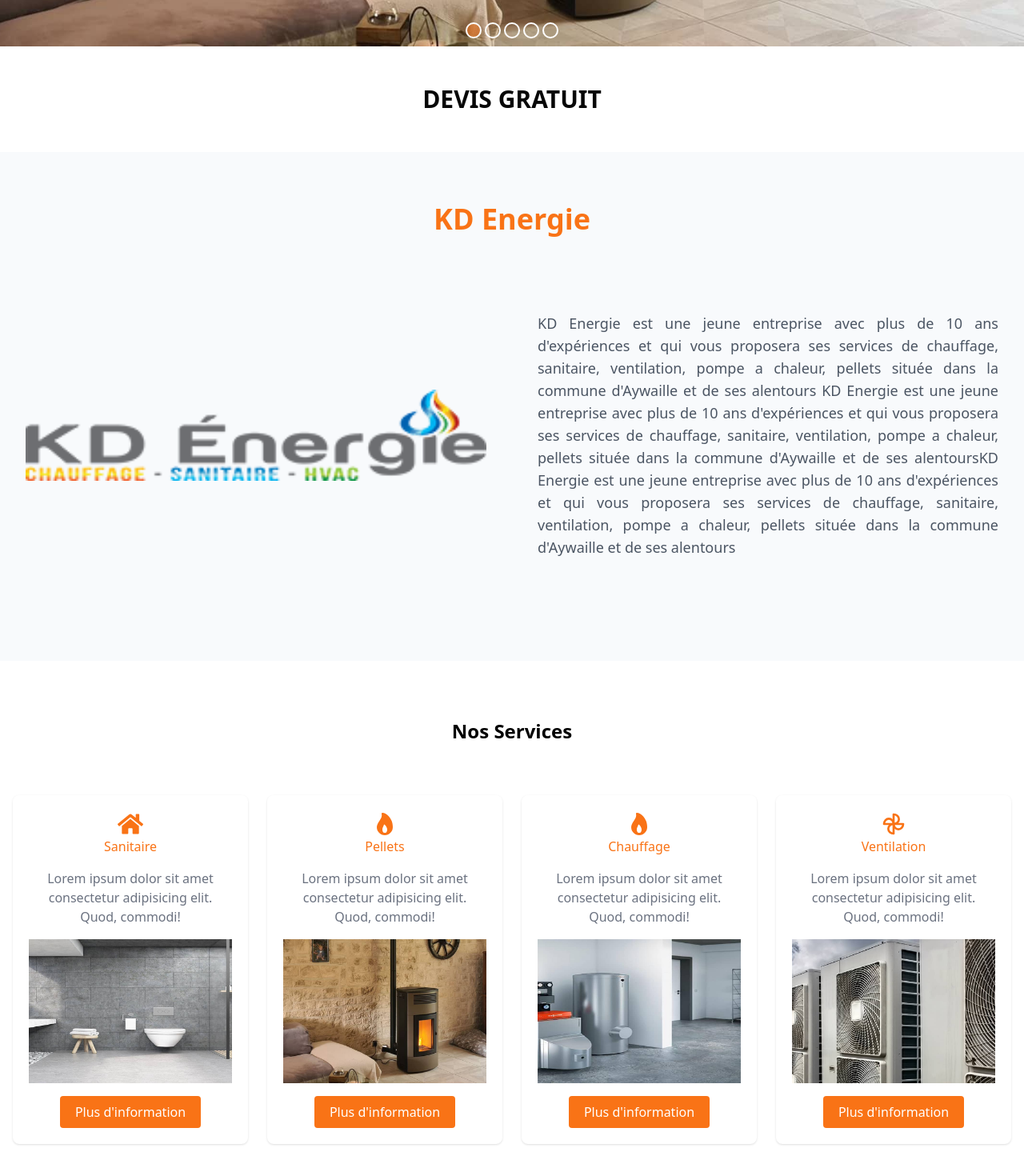
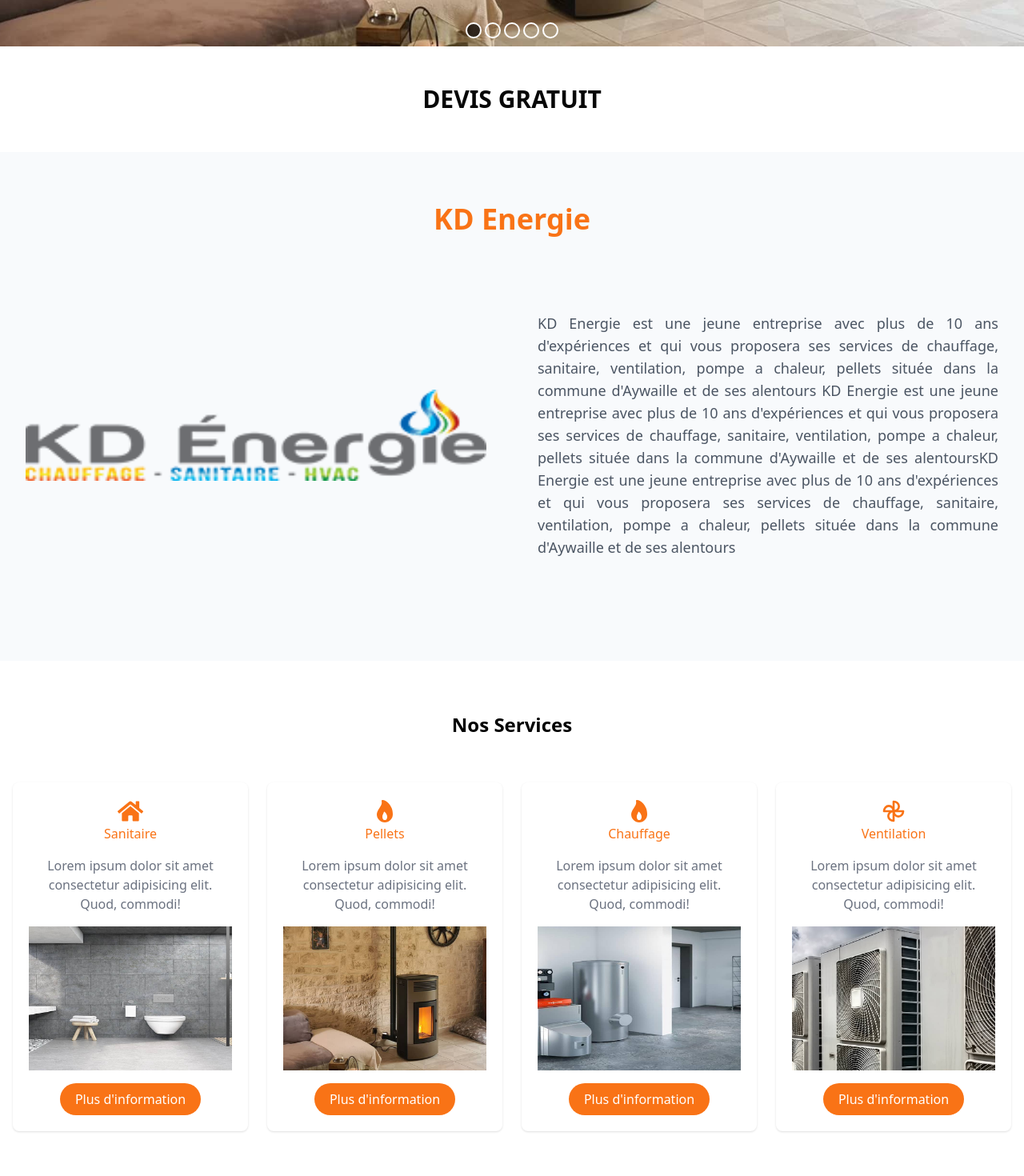
Before and after one commit to Soso-C/Kevin-Energie-Belgique, a Next.js app: page / in a window 1280 px wide. Shown: the part 562-2032 px from the top of the page at 80% size. Built offline with nearby package versions, Linux system fonts and the light colour scheme.

Commit message:
update Slider add ImgSlide

```diff
--- a/components/main/sectionServices/SectionItem.js
+++ b/components/main/sectionServices/SectionItem.js
@@ -14,7 +14,7 @@ export default function SectionItem({ icon, title, text, href = "#", img }) {
         <Image src={img} objectFit="cover" layout="fill" alt="image" />
       </div>
       <Link href={href}>
-        <button className="px-4 py-2 bg-orange-500 font-medium w-44 text-white rounded hover:text-gray-500">
+        <button className="px-4 py-2 bg-orange-500 font-medium w-44 text-white rounded-full hover:text-gray-500">
           {"Plus d'information"}
         </button>
       </Link>
--- a/components/main/sectionServices/SectionServices.js
+++ b/components/main/sectionServices/SectionServices.js
@@ -10,7 +10,7 @@ export default function SectionServices() {
   return (
     <section className="bg-white py-10">
       <div className="max-w-[1400px] mx-auto">
-        <h2 className="text-center text-2xl py-8 font-bold">Nos Services</h2>
+        <h2 className="text-center text-2xl py-6 font-bold">Nos Services</h2>
         <div className="grid grid-cols-1 md:grid-cols-2 lg:grid-cols-4 w-full justify-center gap-6 px-4 mt-8 ">
           <SectionItem
             icon={<FaHome className="h-8 w-8" />}
@@ -40,13 +40,6 @@ export default function SectionServices() {
             img={"/slide_ventil.jpg"}
             text="Lorem ipsum dolor sit amet consectetur adipisicing elit. Quod, commodi!"
           />
-          {/* <SectionItem
-            icon={<FaHome className="h-8 w-8" />}
-            href="/"
-            title="Sanitaire"
-            img={"/pump.png"}
-            text="Lorem ipsum dolor sit amet consectetur adipisicing elit. Quod, commodi!"
-          /> */}
         </div>
       </div>
     </section>
--- /dev/null
+++ b/components/slider/ImageSlide.js
@@ -0,0 +1,21 @@
+import Image from "next/image";
+import React from "react";
+
+export default function ImageSlide({ slide, id, image, index }) {
+  return (
+    <div
+      key={id}
+      className={`${
+        slide.index === index + 1 ? "opacity-100" : "opacity-0"
+      } w-full h-full transition-opacity duration-700 ease-in-out absolute`}
+    >
+      <Image
+        src={image}
+        alt={`img ${index}`}
+        objectFit="cover"
+        layout="fill"
+        quality={100}
+      />
+    </div>
+  );
+}
--- a/components/slider/Slider.js
+++ b/components/slider/Slider.js
@@ -2,69 +2,18 @@ import { useState } from "react";
 import { imgSlider } from "./imgSlider";
 import BtnSlide from "./BtnSlide";
 import Image from "next/image";
+import useSlider from "../../hook/useSlider";
+import ImageSlide from "./ImageSlide";
 
 export default function Slider() {
-  const [slide, setSlide] = useState({
-    index: 1,
-    inProgress: false,
-  });
-
-  // Move to nextSlide
-  const nextSlide = () => {
-    if (slide.index !== imgSlider.length && !slide.inProgress) {
-      setSlide({ index: slide.index + 1, inProgress: true });
-
-      setTimeout(() => {
-        setSlide({ index: slide.index + 1, inProgress: false });
-      }, 400);
-    } else if (slide.index === imgSlider.length && !slide.inProgress) {
-      setSlide({ index: 1, inProgress: true });
-      setTimeout(() => {
-        setSlide({ index: 1, inProgress: false });
-      }, 400);
-    }
-  };
-  // Move to prevSlide
-  const prevSlide = () => {
-    if (slide.index !== 1 && !slide.inProgress) {
-      setSlide({ index: slide.index - 1, inProgress: true });
-      setTimeout(() => {
-        setSlide({ index: slide.index - 1, inProgress: false });
-      }, 400);
-    } else if (slide.index === 1 && !slide.inProgress) {
-      setSlide({ index: 4, inProgress: true });
-      setTimeout(() => {
-        setSlide({ index: 4, inProgress: false });
-      }, 400);
-    }
-  };
-
-  // Move to index by dot
-  const moveDot = (index) => {
-    setSlide({ index: index, inProgress: false });
-  };
+  const { slide, moveDot, nextSlide, prevSlide } = useSlider();
 
   return (
     // Container slider
     <div className="w-full h-96 lg:h-[500px] overflow-hidden relative mt-[70px] md:mt-[120px]">
       {/* Img */}
       {imgSlider.map((img, index) => {
-        return (
-          <div
-            key={img.id}
-            className={`${
-              slide.index === index + 1 ? "opacity-100" : "opacity-0"
-            } w-full h-full transition-opacity duration-700 ease-in-out absolute`}
-          >
-            <Image
-              src={img.image}
-              alt={`img ${index}`}
-              objectFit="cover"
-              layout="fill"
-              quality={100}
-            />
-          </div>
-        );
+        return <ImageSlide key={img.id} slide={slide} index={index} {...img} />;
       })}
       <BtnSlide moveSlide={nextSlide} direction="next" />
       <BtnSlide moveSlide={prevSlide} direction="prev" />
@@ -75,9 +24,7 @@ export default function Slider() {
             <button
               key={index}
               className={`${
-                slide.index === index + 1
-                  ? "bg-orange-500/50"
-                  : "bg-transparent"
+                slide.index === index + 1 ? "bg-black/70" : "bg-transparent"
               } w-5 h-5 rounded-[50%] border-white border-2 `}
               onClick={() => moveDot(index + 1)}
             ></button>
--- /dev/null
+++ b/hook/useSlider.js
@@ -0,0 +1,45 @@
+import { useState } from "react";
+import { imgSlider } from "../components/slider/imgSlider";
+
+export default function useSlider() {
+  const [slide, setSlide] = useState({
+    index: 1,
+    inProgress: false,
+  });
+
+  // Move to nextSlide
+  const nextSlide = () => {
+    if (slide.index !== imgSlider.length && !slide.inProgress) {
+      setSlide({ index: slide.index + 1, inProgress: true });
+
+      setTimeout(() => {
+        setSlide({ index: slide.index + 1, inProgress: false });
+      }, 400);
+    } else if (slide.index === imgSlider.length && !slide.inProgress) {
+      setSlide({ index: 1, inProgress: true });
+      setTimeout(() => {
+        setSlide({ index: 1, inProgress: false });
+      }, 400);
+    }
+  };
+  // Move to prevSlide
+  const prevSlide = () => {
+    if (slide.index !== 1 && !slide.inProgress) {
+      setSlide({ index: slide.index - 1, inProgress: true });
+      setTimeout(() => {
+        setSlide({ index: slide.index - 1, inProgress: false });
+      }, 400);
+    } else if (slide.index === 1 && !slide.inProgress) {
+      setSlide({ index: 4, inProgress: true });
+      setTimeout(() => {
+        setSlide({ index: 4, inProgress: false });
+      }, 400);
+    }
+  };
+
+  // Move to index by dot
+  const moveDot = (index) => {
+    setSlide({ index: index, inProgress: false });
+  };
+  return { slide, setSlide, moveDot, nextSlide, prevSlide };
+}
```
Also changed, not shown: components/main/sectionServices/sectionServicesData.js (added, +9 -0 lines).
